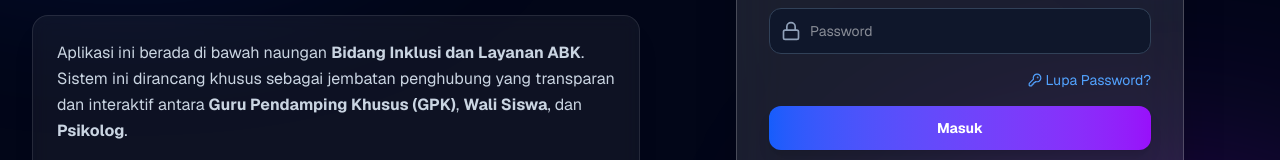
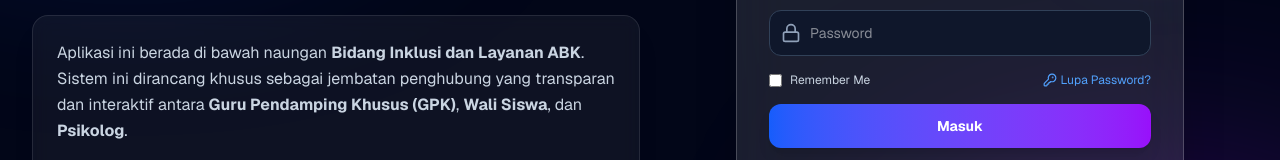
Before and after one commit to inklusisdirf-lab/iLaporan-Harian-SDIRF, a Next.js app: page /login in a window 1280 px wide. Shown: the part 362-522 px from the top of the page. Built offline with nearby package versions, Linux system fonts and the light colour scheme; no server answers.

Commit message:
feat: add Remember Me checkbox and session persistence integration to login page

```diff
--- a/app/(auth)/login/page.tsx
+++ b/app/(auth)/login/page.tsx
@@ -20,6 +20,7 @@ export default function LoginPage() {
 
   const [loginEmail, setLoginEmail] = useState("");
   const [loginPassword, setLoginPassword] = useState("");
+  const [rememberMe, setRememberMe] = useState(false); // State untuk Remember Me
 
   const [forgotEmail, setForgotEmail] = useState("");
 
@@ -104,6 +105,9 @@ export default function LoginPage() {
       });
 
       if (error) throw error;
+
+      // Jika "Remember Me" dicentang, sesi otomatis di-handle persistensinya oleh client Supabase (localStorage).
+      // Anda juga bisa menambahkan logika tambahan di sini jika diperlukan.
 
       const { data: profileData } = await supabase
         .from("profiles")
@@ -223,11 +227,24 @@ export default function LoginPage() {
                     <Lock className="absolute left-3 top-1/2 transform -translate-y-1/2 text-slate-400 w-5 h-5" />
                     <input type="password" placeholder="Password" value={loginPassword} onChange={(e) => setLoginPassword(e.target.value)} className="w-full bg-slate-900 border border-slate-700 rounded-xl py-3 pl-10 pr-4 text-white text-sm" required />
                   </div>
-                  <div className="flex justify-end">
-                    <button type="button" onClick={() => { setView("forgot"); setErrorMessage(""); setSuccessMessage(""); }} className="text-sm text-blue-400 hover:text-blue-300 flex items-center gap-1">
+
+                  {/* Fitur Remember Me & Lupa Password */}
+                  <div className="flex items-center justify-between text-xs text-slate-300">
+                    <label className="flex items-center gap-2 cursor-pointer">
+                      <input
+                        type="checkbox"
+                        checked={rememberMe}
+                        onChange={(e) => setRememberMe(e.target.checked)}
+                        className="rounded bg-slate-900 border-slate-700 text-blue-600 focus:ring-0 cursor-pointer"
+                      />
+                      Remember Me
+                    </label>
+
+                    <button type="button" onClick={() => { setView("forgot"); setErrorMessage(""); setSuccessMessage(""); }} className="text-blue-400 hover:text-blue-300 flex items-center gap-1">
                       <KeyRound className="w-3.5 h-3.5" /> Lupa Password?
                     </button>
                   </div>
+
                   <button type="submit" disabled={loading} className="w-full bg-gradient-to-r from-blue-600 to-purple-600 text-white py-3 rounded-xl font-bold text-sm shadow-lg">{loading ? "Loading..." : "Masuk"}</button>
                   <p className="text-center text-sm text-slate-400 mt-2">Belum punya akun? <button type="button" onClick={() => { setView("register"); setErrorMessage(""); setSuccessMessage(""); }} className="text-blue-400 font-semibold hover:underline">Daftar</button></p>
                 </motion.form>
```
